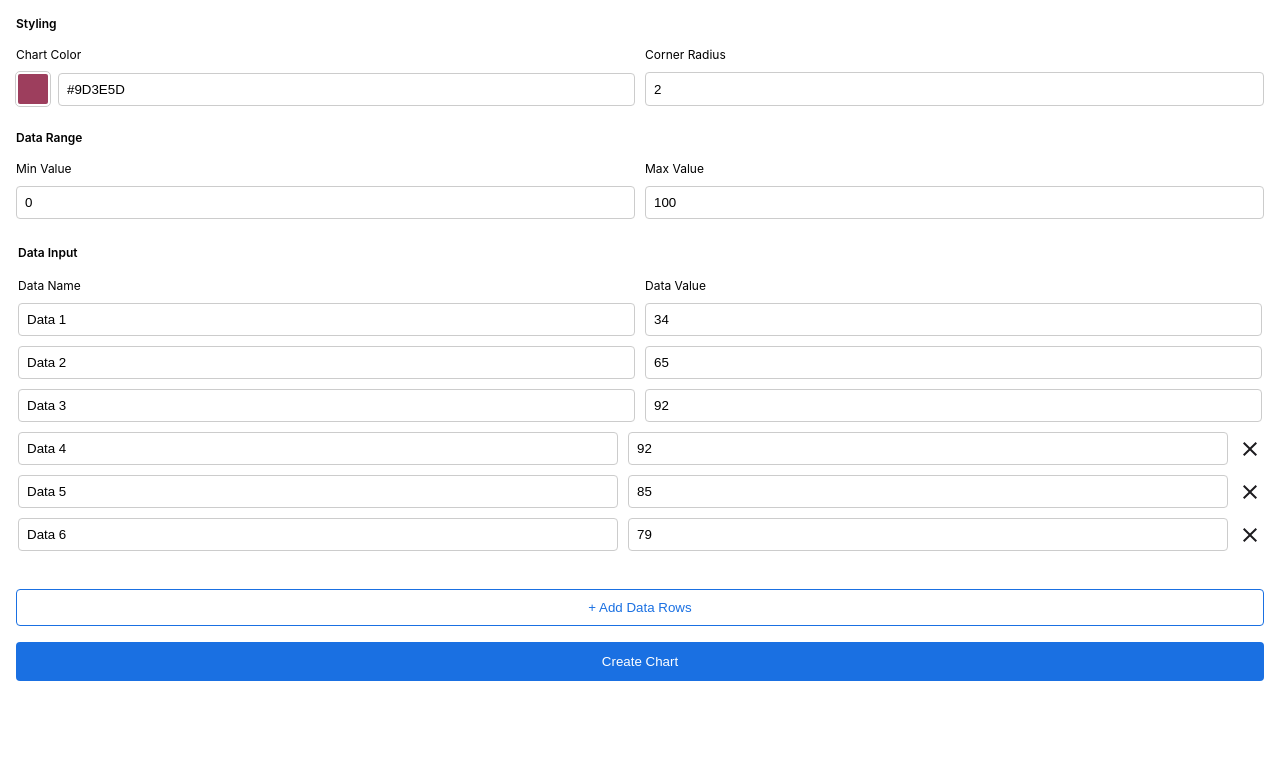
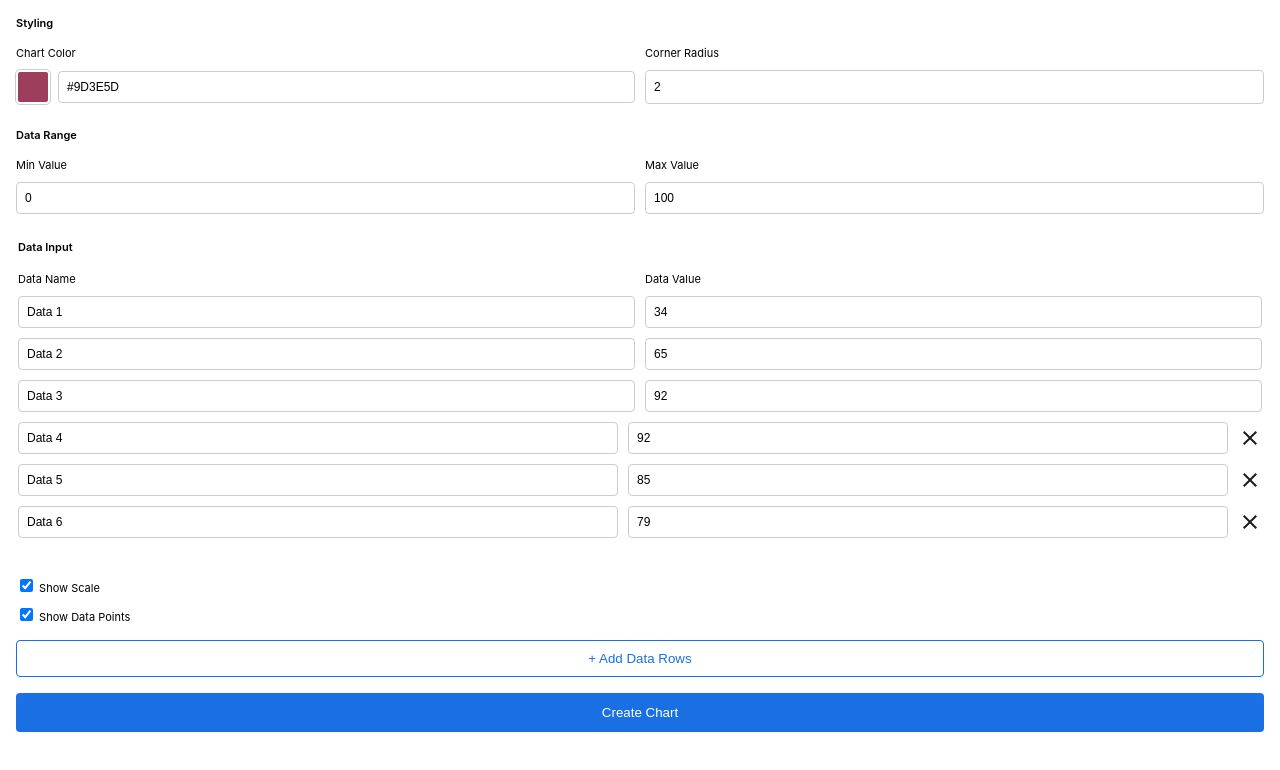
Before and after one commit to abhishekshankr/RadarChart, a website: page ui.html in a window 1280 px wide. Both pictures are taken after a click on the button "Create Chart". Drawn offline with Linux system fonts and the light colour scheme.

Commit message:
v1.0.0 push

```diff
--- a/ui.html
+++ b/ui.html
@@ -14,12 +14,12 @@
     }
 
     label {
-      font-size: 12px;
+      font-size: 11px;
       font-weight: 400;
     }
 
     .section-title {
-      font-size: 12px;
+      font-size: 11px;
       font-weight: 600;
     }
 
@@ -78,7 +78,7 @@
     }
 
     .remove-btn svg {
-      display: block;
+      display: flex;
       width: 100%;
       height: 100%;
     }
@@ -95,6 +95,7 @@
       padding: 8px;
       border: 1px solid #ccc;
       border-radius: 4px;
+      font-size: 12px;
     }
 
     button {
@@ -118,6 +119,7 @@
     }
 
     .stroke-button {
+      margin-top: 16px;
       width: 100%;
       background-color: #ffffff;
       border: 1px solid var(--button-color);
@@ -155,6 +157,12 @@
       outline: 1px solid #ccc;
       border-radius: 4px;
     }
+
+    .checkbox-container {
+    display: flex;
+    align-items: center; /* vertically center items */
+    gap: 8px; /* optional: creates a gap between checkbox and label */
+}
   </style>
 </head>
 
@@ -225,6 +233,9 @@
       <input type="text" value="Data 3" class="name">
       <input type="number" value="92" class="value">
     </div>
+
+
+
     <div class="field removable">
       <input type="text" value="Data 4" class="name">
       <input type="number" value="92" class="value">
@@ -259,6 +270,15 @@
   </form>
 
   <section class="button-section">
+<div class="category">
+  <label>
+    <input type="checkbox" class="plugin-option" id="showDataValue" checked> Show Scale
+  </label>
+
+  <label>
+    <input type="checkbox" class="plugin-option" id="showDataPoints" checked> Show Data Points
+  </label>
+</div>
     <button class="stroke-button" id="addMore">+ Add Data Rows</button>
     <button class="cta" id="submit">Create Chart</button>
   </section>
@@ -267,6 +287,9 @@
     const form = document.getElementById('dataForm');
     const addMoreBtn = document.getElementById('addMore');
     const submitBtn = document.getElementById('submit');
+    const showDataValueCheckbox = document.getElementById('showDataValue');
+    const showDataPointsCheckbox = document.getElementById('showDataPoints');
+
 
     addMoreBtn.addEventListener('click', () => {
       const fieldDiv = document.createElement('div');
@@ -322,13 +345,16 @@
       const rounding = document.getElementById('rounding').value;
       const names = document.querySelectorAll('.name');
       const values = document.querySelectorAll('.value');
-
+      const showDataValue = showDataValueCheckbox.checked;
+      const showDataPoints = showDataPointsCheckbox.checked;
       const data = {
         minValue: Number(minValue),
         maxValue: Number(maxValue),
         color: color,
         rounding: Number(rounding),
-        dataSets: []
+        dataSets: [],
+        showDataValue: showDataValue,
+        showDataPoints: showDataPoints
       };
 
       for (let i = 0; i < names.length; i++) {
```
Also changed, not shown: code.ts (+16 -10 lines).
